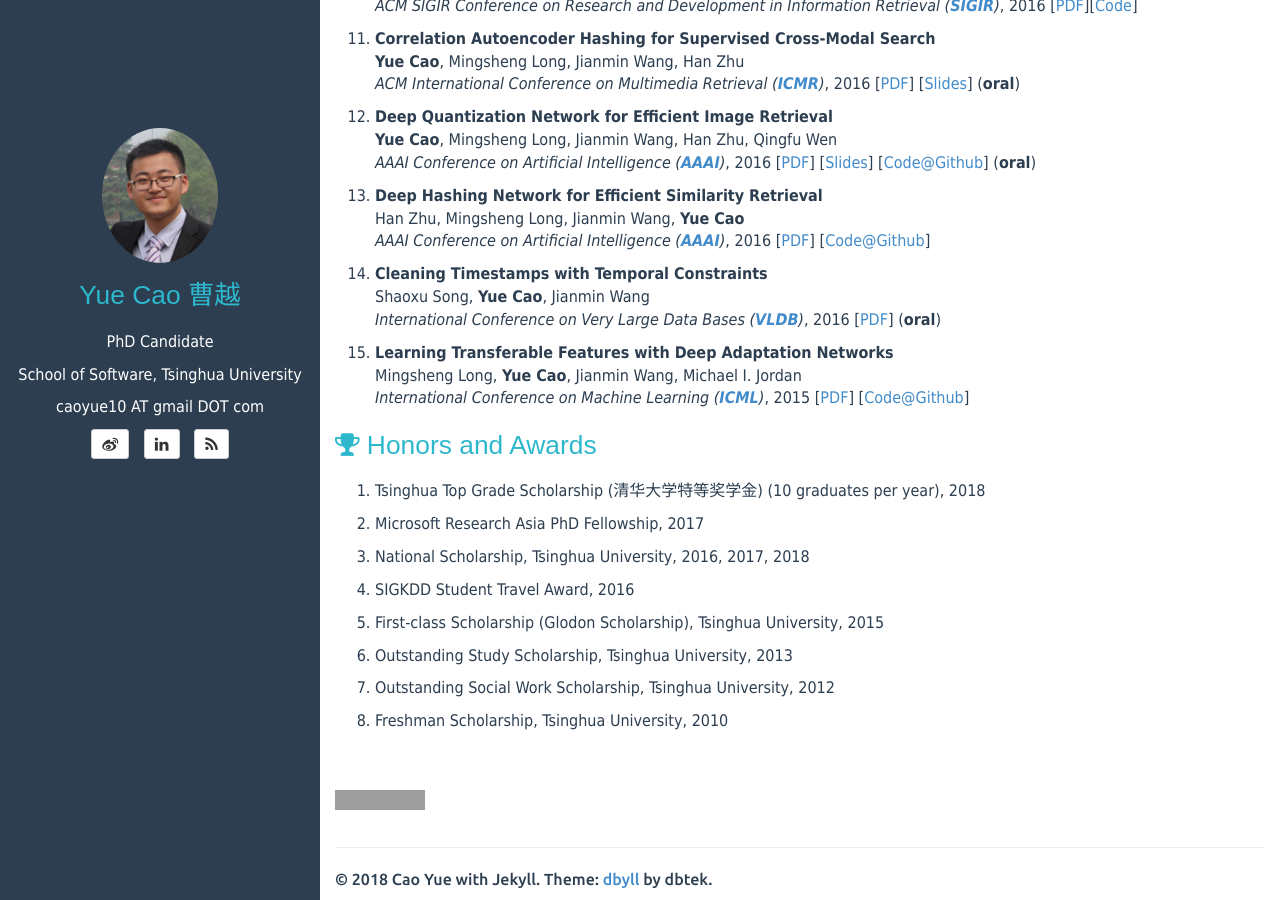
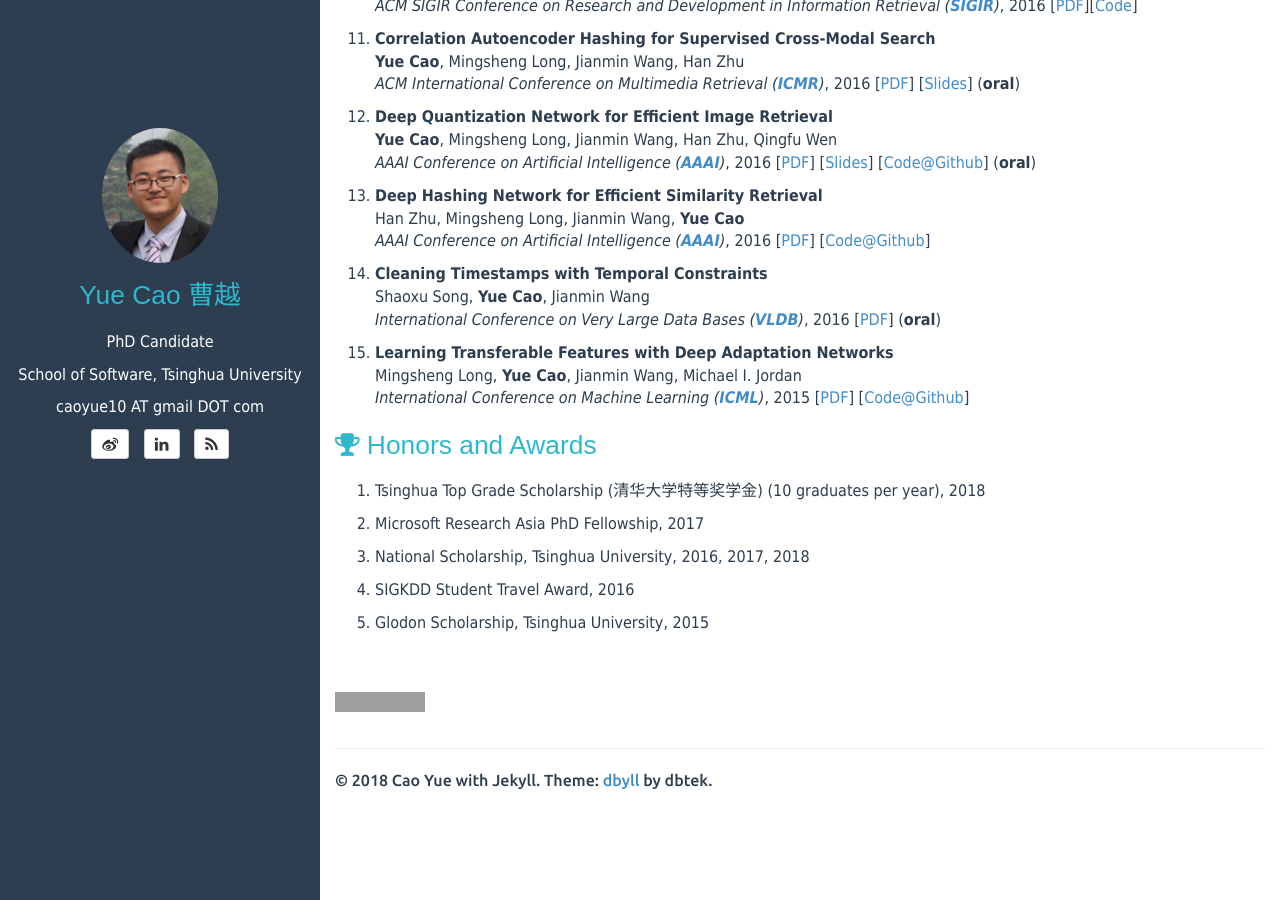
Before and after one commit to caoyue10/caoyue10.github.io, a Jekyll site: the page built from index.html, in a window 1280 px wide and 900 px high, scrolled down 1492 px. Built offline with Jekyll 4.4.1, drawn with Linux system fonts in a browser that asks for light colours; the list of posts is cut into pages by our own code; grey boxes are pictures that could not be loaded.

Commit message:
Update index.html

```diff
--- a/index.html
+++ b/index.html
@@ -233,16 +233,7 @@ tagline:
         SIGKDD Student Travel Award, 2016
     </p></li>
     <li><p>
-        First-class Scholarship (Glodon Scholarship), Tsinghua University, 2015
-    </p></li>
-    <li><p>
-        Outstanding Study Scholarship, Tsinghua University, 2013
-    </p></li>
-    <li><p>
-        Outstanding Social Work Scholarship, Tsinghua University, 2012
-    </p></li>
-    <li><p>
-        Freshman Scholarship, Tsinghua University, 2010
+        Glodon Scholarship, Tsinghua University, 2015
     </p></li>
     </ol>
 </div>
```
